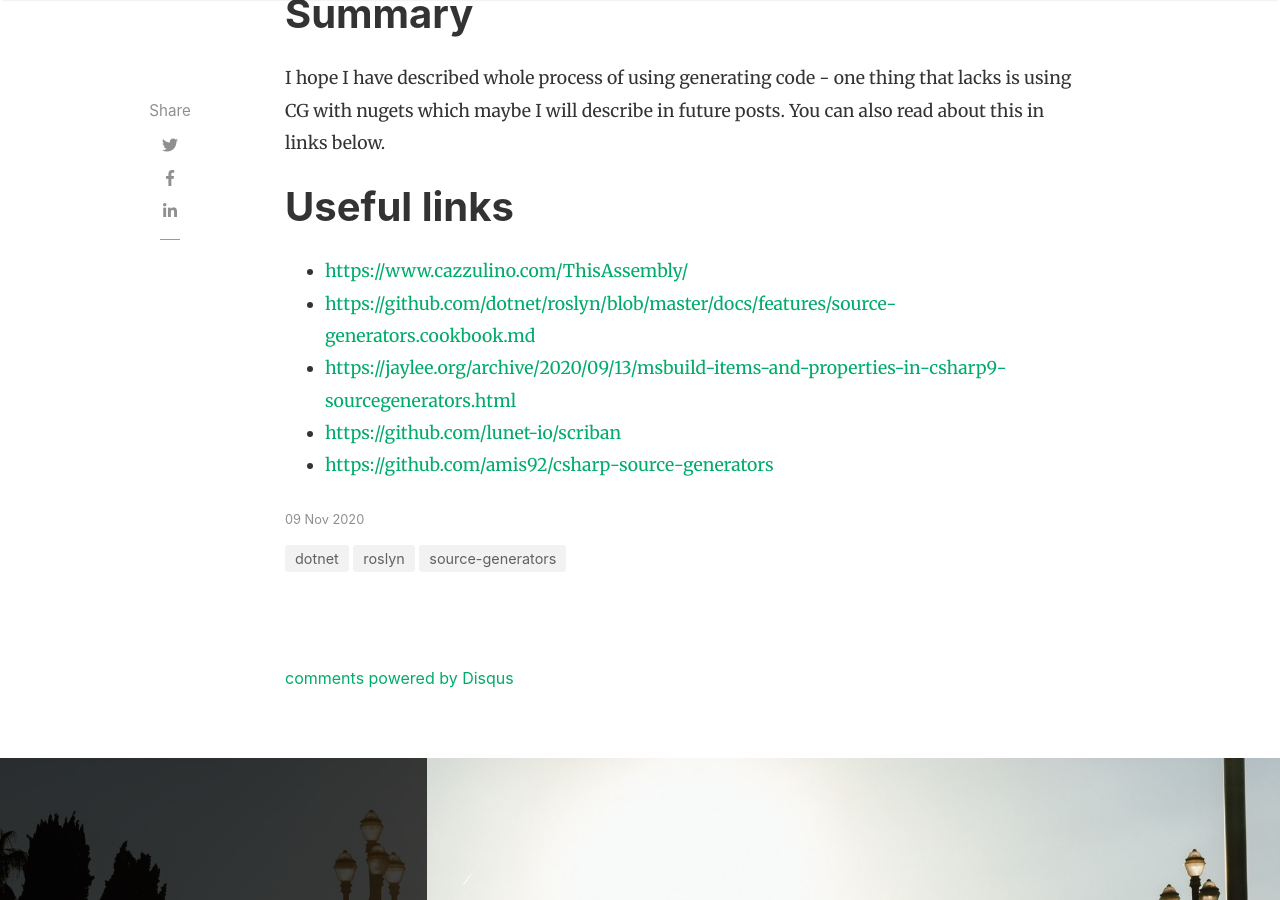
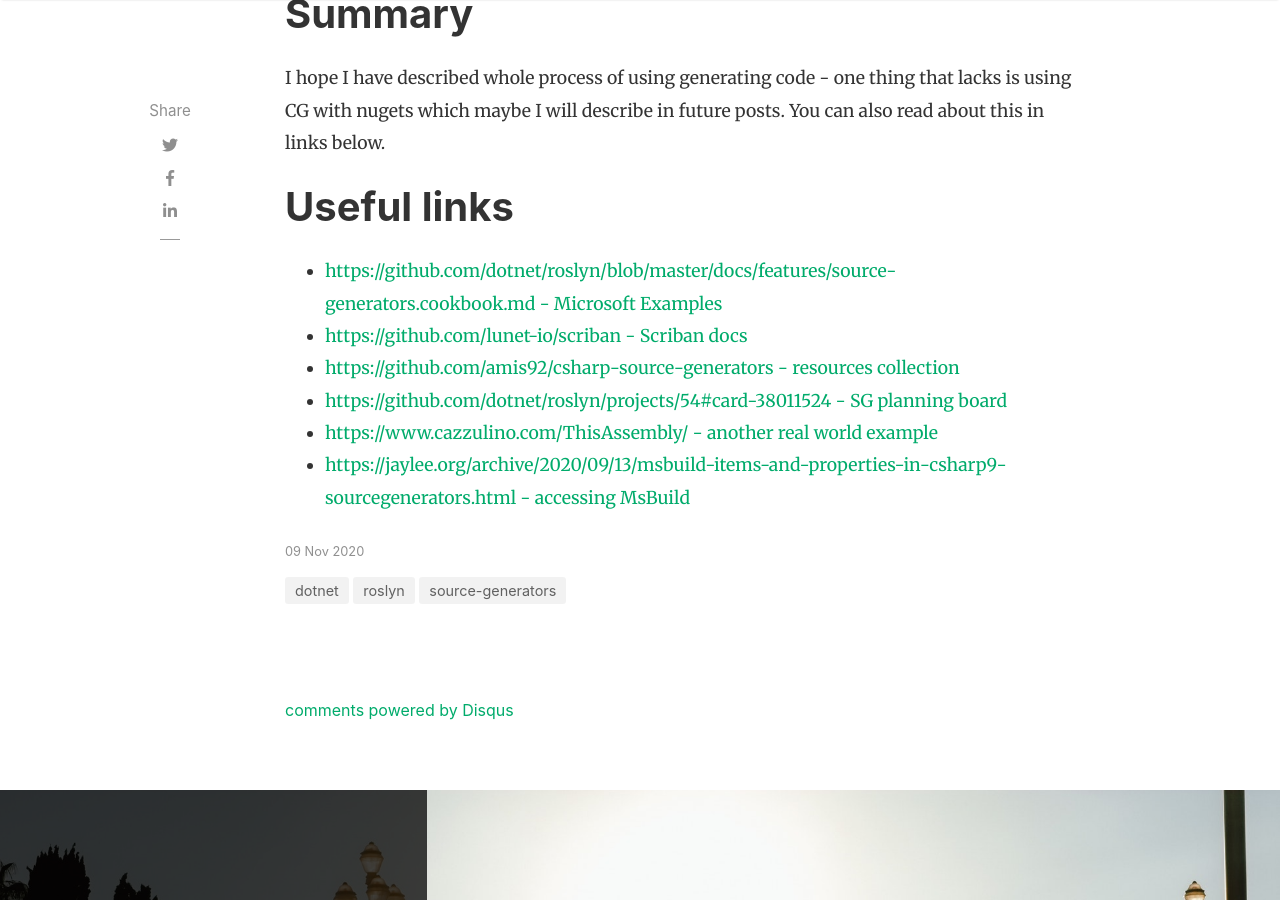
Before and after one commit to dominikjeske/dominikjeske.github.io, a Jekyll site: the page built from _posts/2020-11-09-source-generators.markdown, in a window 1280 px wide and 900 px high, scrolled down 22322 px. Built offline with Jekyll 4.4.1, drawn with Linux system fonts in a browser that asks for light colours; nearby versions of some CDN libraries; comment, search, counter and statistics services are not loaded.

Commit message:
Update links

```diff
--- a/_posts/2020-11-09-source-generators.markdown
+++ b/_posts/2020-11-09-source-generators.markdown
@@ -628,8 +628,9 @@ I hope I have described whole process of using generating code - one thing that
 
 # Useful links
 
-- [https://www.cazzulino.com/ThisAssembly/](https://www.cazzulino.com/ThisAssembly/)
-- [https://github.com/dotnet/roslyn/blob/master/docs/features/source-generators.cookbook.md](https://github.com/dotnet/roslyn/blob/master/docs/features/source-generators.cookbook.md)
-- [https://jaylee.org/archive/2020/09/13/msbuild-items-and-properties-in-csharp9-sourcegenerators.html](https://jaylee.org/archive/2020/09/13/msbuild-items-and-properties-in-csharp9-sourcegenerators.html)
-- [https://github.com/lunet-io/scriban](https://github.com/lunet-io/scriban)
-- [https://github.com/amis92/csharp-source-generators](https://github.com/amis92/csharp-source-generators)
+- [https://github.com/dotnet/roslyn/blob/master/docs/features/source-generators.cookbook.md - Microsoft Examples](https://github.com/dotnet/roslyn/blob/master/docs/features/source-generators.cookbook.md)
+- [https://github.com/lunet-io/scriban - Scriban docs](https://github.com/lunet-io/scriban)
+- [https://github.com/amis92/csharp-source-generators - resources collection](https://github.com/amis92/csharp-source-generators)
+- [https://github.com/dotnet/roslyn/projects/54#card-38011524 - SG planning board](https://github.com/dotnet/roslyn/projects/54#card-38011524)
+- [https://www.cazzulino.com/ThisAssembly/ - another real world example](https://www.cazzulino.com/ThisAssembly/)
+- [https://jaylee.org/archive/2020/09/13/msbuild-items-and-properties-in-csharp9-sourcegenerators.html - accessing MsBuild](https://jaylee.org/archive/2020/09/13/msbuild-items-and-properties-in-csharp9-sourcegenerators.html)
```
